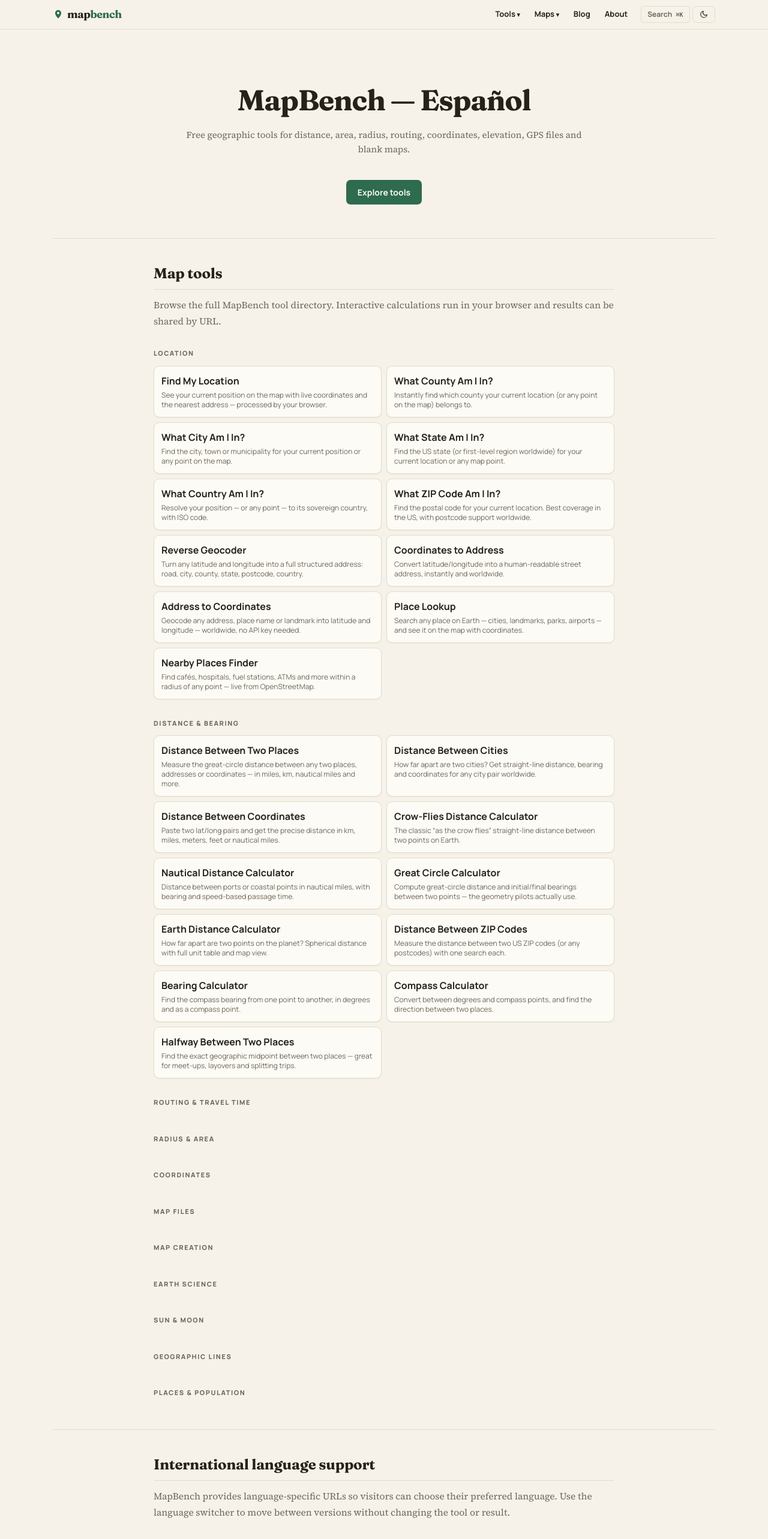
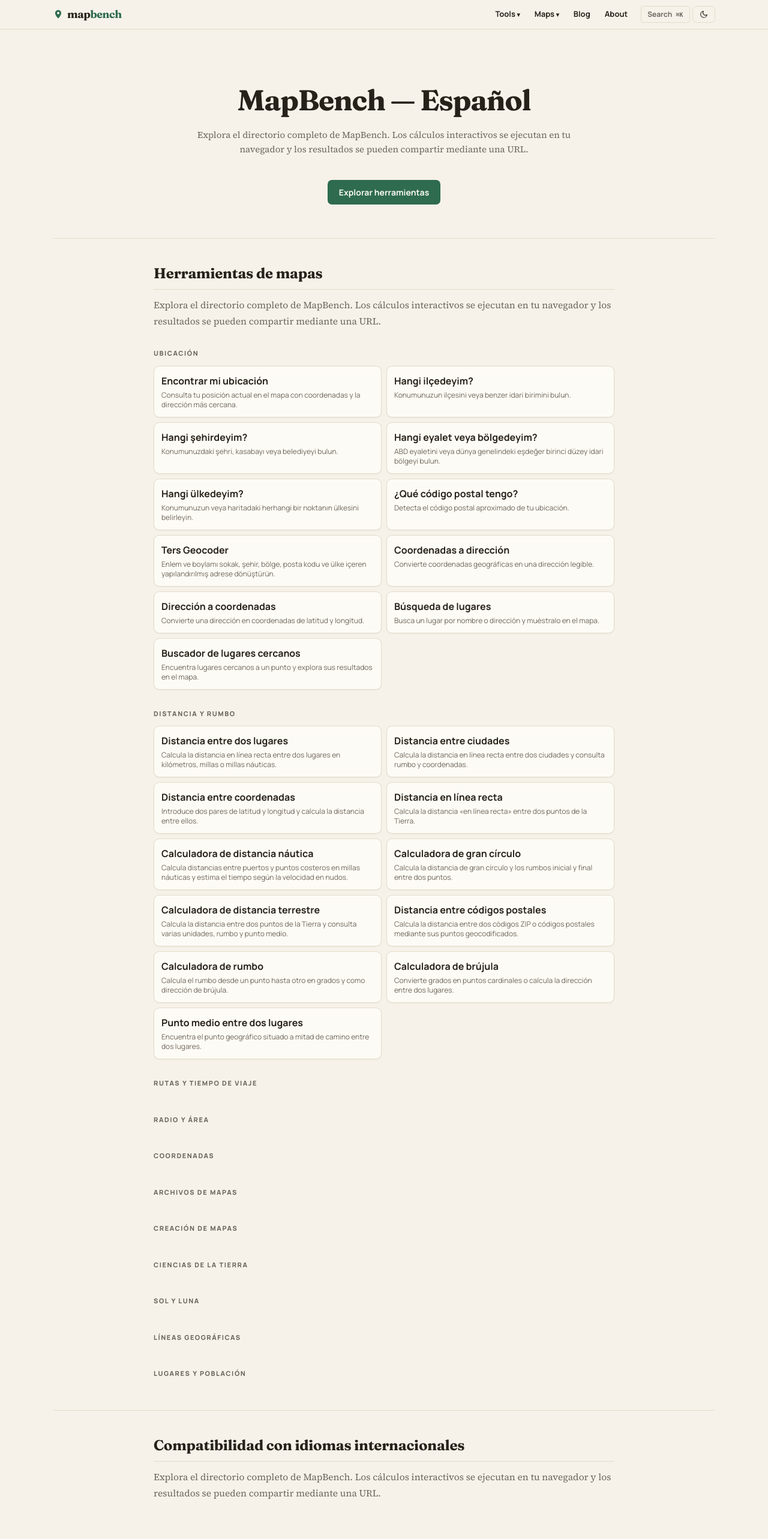
Before and after one commit to seoweblitewebservice-gif/demo, a Next.js app: page /es in a window 1280 px wide. Shown: the top 2566 px of the page at 60% size. Built offline with nearby package versions, Linux system fonts and the light colour scheme.

Commit message:
Localize language homepage and tools directory UI

```diff
--- a/src/app/[locale]/page.tsx
+++ b/src/app/[locale]/page.tsx
@@ -3,15 +3,16 @@
 import { notFound } from "next/navigation";
 import { CATEGORIES, TOOLS } from "@/lib/registry";
 import { ALL_GUIDES } from "@/data/allGuides";
-import { isLocale, LOCALES, LOCALE_NAMES } from "@/lib/i18n";
+import { isLocale, LOCALES, LOCALE_NAMES, getLocaleUI, CATEGORY_LABELS } from "@/lib/i18n";
+import { getLocalizedTool } from "@/data/localizedTools";
 import { isToolLocalized } from "@/data/localizedTools";
 
 interface Props { params: Promise<{ locale: string }> }
 const BASE="https://www.mapbench.site";
 export function generateStaticParams(){ return LOCALES.map(locale=>({locale})); }
 export async function generateMetadata({params}:Props):Promise<Metadata>{ const {locale}=await params; if(!isLocale(locale))return{}; return { title:`Free Map Tools in ${LOCALE_NAMES[locale]} · MapBench`, description:`MapBench geographic tools and maps in ${LOCALE_NAMES[locale]}.`, robots:{index:false,follow:true}, alternates:{canonical:`/${locale}`,languages:Object.fromEntries(["en",...LOCALES].map(l=>[l,l==="en"?BASE:`${BASE}/${l}`]))} }; }
-export default async function LocalizedHome({params}:Props){ const {locale}=await params; if(!isLocale(locale))notFound(); return <div className="doc">
-  <section className="border-b border-line py-10 text-center sm:py-14"><h1 className="mx-auto max-w-3xl font-display text-4xl font-bold leading-tight tracking-tight sm:text-5xl">MapBench — {LOCALE_NAMES[locale]}</h1><p className="mx-auto mt-4 max-w-2xl text-[15px] leading-relaxed text-mute">Free geographic tools for distance, area, radius, routing, coordinates, elevation, GPS files and blank maps.</p><Link href={`/${locale}/tools`} className="btn btn-primary mt-6 inline-flex">Explore tools</Link></section>
-  <section className="mx-auto max-w-3xl py-10"><h2 className="sect-h">Map tools</h2><p className="mt-3">Browse the full MapBench tool directory. Interactive calculations run in your browser and results can be shared by URL.</p>{CATEGORIES.map(cat=><div key={cat.id} className="mt-8"><h3 className="font-sans text-[11px] font-extrabold uppercase tracking-[0.14em] text-mute">{cat.label}</h3><div className="mt-3 grid gap-2 sm:grid-cols-2">{TOOLS.filter(t=>t.category===cat.id && isToolLocalized(locale,t.slug)).slice(0,12).map(t=><Link key={t.slug} href={`/${locale}/tools/${t.slug}`} className="card p-3"><div className="font-bold">{t.name}</div><div className="mt-1 text-xs text-mute">{t.short}</div></Link>)}</div></div>)}</section>
-  <section className="border-t border-line py-10"><div className="mx-auto max-w-3xl"><h2 className="sect-h">International language support</h2><p className="mt-3">MapBench provides language-specific URLs so visitors can choose their preferred language. Use the language switcher to move between versions without changing the tool or result.</p></div></section>
+export default async function LocalizedHome({params}:Props){ const {locale}=await params; if(!isLocale(locale))notFound(); const ui=getLocaleUI(locale); return <div className="doc" dir={locale==="ar"?"rtl":"ltr"}>
+  <section className="border-b border-line py-10 text-center sm:py-14"><h1 className="mx-auto max-w-3xl font-display text-4xl font-bold leading-tight tracking-tight sm:text-5xl">MapBench — {LOCALE_NAMES[locale]}</h1><p className="mx-auto mt-4 max-w-2xl text-[15px] leading-relaxed text-mute">{ui.browseDirectory}</p><Link href={`/${locale}/tools`} className="btn btn-primary mt-6 inline-flex">{ui.exploreTools}</Link></section>
+  <section className="mx-auto max-w-3xl py-10"><h2 className="sect-h">{ui.mapTools}</h2><p className="mt-3">{ui.browseDirectory}</p>{CATEGORIES.map(cat=><div key={cat.id} className="mt-8"><h3 className="font-sans text-[11px] font-extrabold uppercase tracking-[0.14em] text-mute">{CATEGORY_LABELS[locale][cat.id] ?? cat.label}</h3><div className="mt-3 grid gap-2 sm:grid-cols-2">{TOOLS.filter(t=>t.category===cat.id && isToolLocalized(locale,t.slug)).slice(0,12).map(t=><Link key={t.slug} href={`/${locale}/tools/${t.slug}`} className="card p-3"><div className="font-bold">{getLocalizedTool(locale,t.slug)?.name ?? t.name}</div><div className="mt-1 text-xs text-mute">{getLocalizedTool(locale,t.slug)?.short ?? t.short}</div></Link>)}</div></div>)}</section>
+  <section className="border-t border-line py-10"><div className="mx-auto max-w-3xl"><h2 className="sect-h">{ui.internationalSupport}</h2><p className="mt-3">{ui.browseDirectory}</p></div></section>
 </div>; }
```
